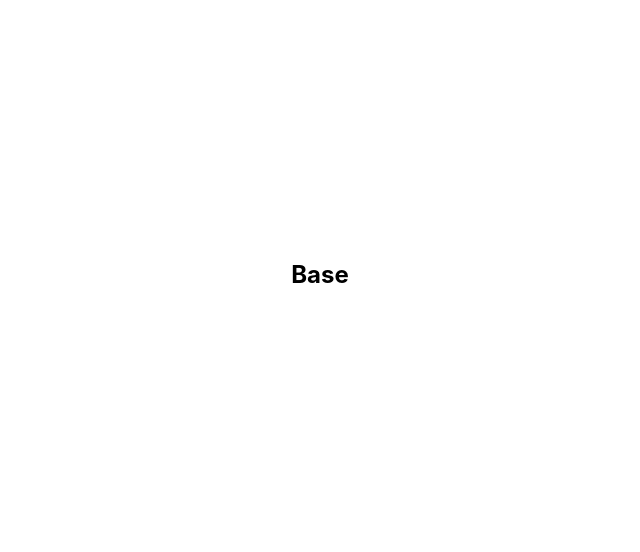
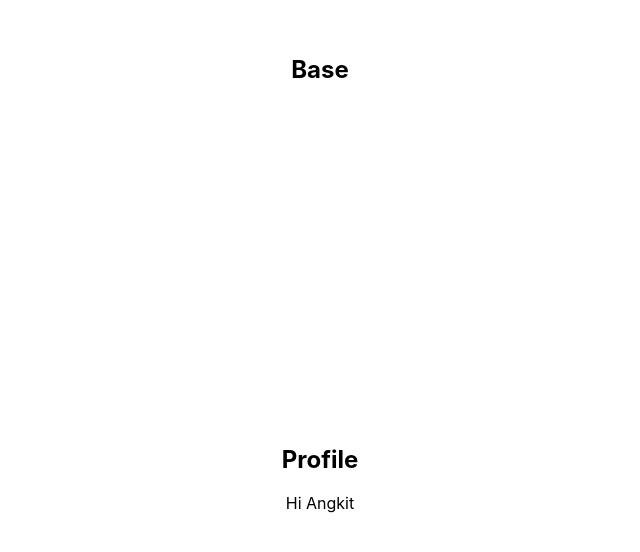
Before and after one commit to AngkitHashamsa/typescript-practice, a React (Create React App) app: page / in a window 1280 px wide. Shown: the part 126-678 px from the top of the page, without its empty margins (320-960 px from the left). Built offline with nearby package versions, Linux system fonts and the light colour scheme.

Commit message:
passing components

```diff
--- a/src/App.tsx
+++ b/src/App.tsx
@@ -1,9 +1,11 @@
 import React from "react";
 import "./App.css";
-
+import Private from "auth/Private";
+import Profile from "auth/Profile";
 const App: React.FC = () => (
   <div className="App">
     <h2>Base</h2>
+    <Private isLoggin={true} component={Profile} />
   </div>
 );
 
--- /dev/null
+++ b/src/auth/Login.tsx
@@ -0,0 +1,5 @@
+const Login = () => {
+  return <div>Login</div>;
+};
+
+export default Login;
--- /dev/null
+++ b/src/auth/Private.tsx
@@ -0,0 +1,16 @@
+import { Component } from "react";
+import Login from "./Login";
+import { ProfileProps } from "./Profile";
+type Props = {
+  isLoggin: boolean;
+  component: React.ComponentType<ProfileProps>;
+};
+
+const Private: React.FC<Props> = ({ isLoggin, component: Component }) => {
+  if (isLoggin) {
+    return <Component name="Angkit" />;
+  }
+  return <Login />;
+};
+
+export default Private;
--- /dev/null
+++ b/src/auth/Profile.tsx
@@ -0,0 +1,14 @@
+export type ProfileProps = {
+  name: string;
+};
+
+const Profile: React.FC<ProfileProps> = ({ name }) => {
+  return (
+    <div>
+      <h2>Profile</h2>
+      Hi {name}
+    </div>
+  );
+};
+
+export default Profile;
```
